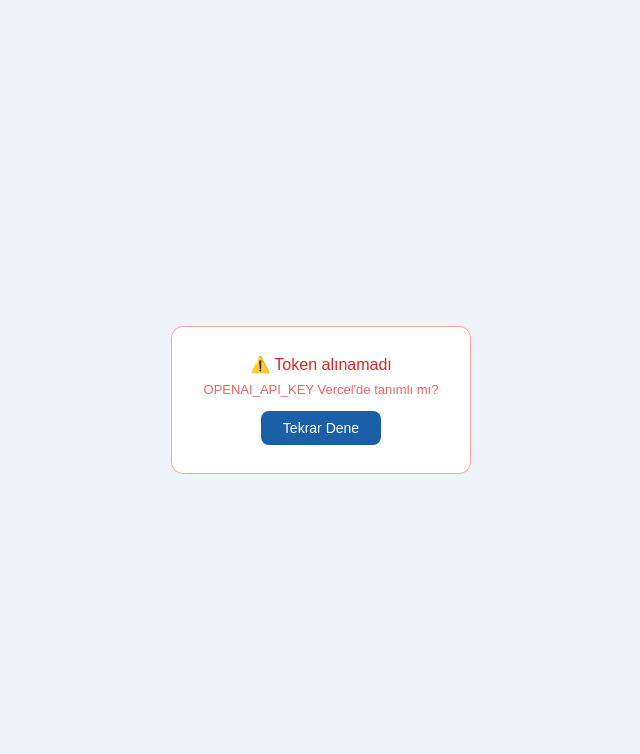
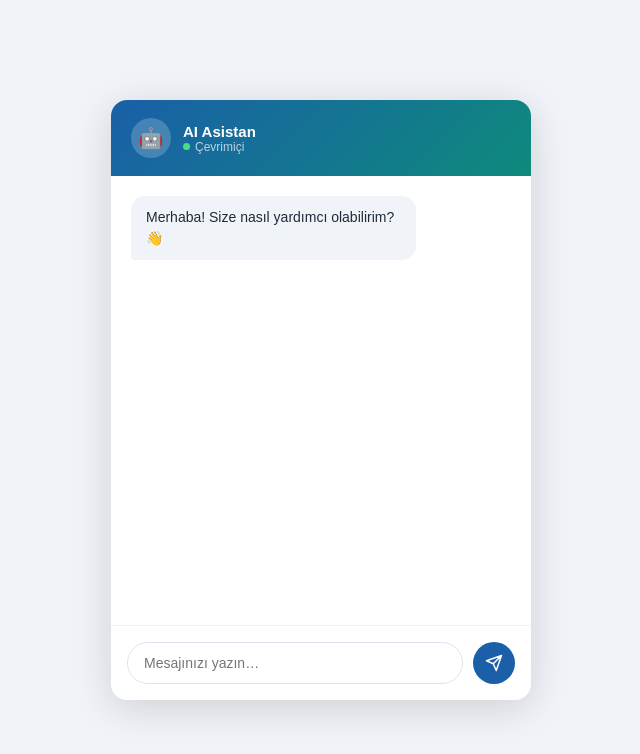
Before and after one commit to YigitEracun/ChatbotOpai, a Next.js app: page / in a window 1280 px wide. Shown: the top 754 px of the page, without its empty margins (319-959 px from the left). Built offline with nearby package versions, Linux system fonts and the light colour scheme; no server answers.

Commit message:
Update page.tsx

```diff
--- a/src/app/page.tsx
+++ b/src/app/page.tsx
@@ -1,94 +1,211 @@
 'use client';
 
-import { useEffect, useState } from 'react';
-
-declare global {
-  namespace JSX {
-    interface IntrinsicElements {
-      'openai-chatkit': React.DetailedHTMLProps<
-        React.HTMLAttributes<HTMLElement> & { 'client-secret'?: string },
-        HTMLElement
-      >;
-    }
-  }
-}
+import { useState, useRef, useEffect, KeyboardEvent } from 'react';
 
 export default function Home() {
-  const [secret, setSecret] = useState<string | null>(null);
-  const [error, setError]   = useState<string | null>(null);
+  const [messages, setMessages] = useState<{ text: string; type: 'user' | 'bot' | 'typing' }[]>([
+    { text: 'Merhaba! Size nasıl yardımcı olabilirim? 👋', type: 'bot' }
+  ]);
+  const [inputValue, setInputValue] = useState('');
+  const messagesEndRef = useRef<HTMLDivElement>(null);
 
   useEffect(() => {
-    const s = document.createElement('script');
-    s.src  = 'https://cdn.openai.com/chatkit/v1/chatkit.js';
-    s.type = 'module';
-    document.head.appendChild(s);
-  }, []);
+    messagesEndRef.current?.scrollIntoView({ behavior: 'smooth' });
+  }, [messages]);
 
-  useEffect(() => {
-    fetch('/api/chatkit/session', { method: 'POST' })
-      .then(r => r.json())
-      .then(d => {
-        const val = typeof d.client_secret === 'string'
-          ? d.client_secret
-          : d.client_secret?.value;
-        if (!val) throw new Error('Token alınamadı');
-        setSecret(val);
-      })
-      .catch(e => setError(e.message));
-  }, []);
+  const sendMessage = async () => {
+    const text = inputValue.trim();
+    if (!text) return;
 
-  if (error) return (
-    <div style={styles.center}>
-      <div style={styles.errorBox}>
-        <p>⚠️ {error}</p>
-        <p style={{fontSize:13,marginTop:8,opacity:0.7}}>OPENAI_API_KEY Vercel'de tanımlı mı?</p>
-        <button onClick={() => window.location.reload()} style={styles.retryBtn}>Tekrar Dene</button>
-      </div>
-    </div>
-  );
+    setInputValue('');
+    setMessages((prev) => [...prev, { text, type: 'user' }, { text: '', type: 'typing' }]);
 
-  if (!secret) return (
-    <div style={styles.center}>
-      <div style={styles.spinner} />
-      <p style={{color:'#8e9ab2',marginTop:16,fontSize:14}}>Bağlanıyor…</p>
-    </div>
-  );
+    try {
+      // Backend API'nize istek atıyoruz
+      const res = await fetch('/api/chatkit/session', { method: 'POST' });
+      const data = await res.json();
+
+      setMessages((prev) => {
+        const filtered = prev.filter((msg) => msg.type !== 'typing');
+        return [...filtered, { text: data.reply || 'Yanıt alınamadı.', type: 'bot' }];
+      });
+    } catch {
+      setMessages((prev) => {
+        const filtered = prev.filter((msg) => msg.type !== 'typing');
+        return [...filtered, { text: 'Bağlantı hatası. Lütfen tekrar deneyin.', type: 'bot' }];
+      });
+    }
+  };
+
+  const handleKeyDown = (e: KeyboardEvent<HTMLInputElement>) => {
+    if (e.key === 'Enter') {
+      sendMessage();
+    }
+  };
 
   return (
-    <div style={styles.center}>
-      <openai-chatkit client-secret={secret} style={styles.chatkit} />
+    <div style={styles.body}>
+      <div style={styles.chatWindow}>
+        <div style={styles.chatHeader}>
+          <div style={styles.avatar}>🤖</div>
+          <div>
+            <h2 style={{ color: '#fff', fontSize: '15px', fontWeight: 700, margin: 0 }}>AI Asistan</h2>
+            <div style={styles.online}>
+              <span style={styles.dot}></span>
+              <p style={{ margin: 0 }}>Çevrimiçi</p>
+            </div>
+          </div>
+        </div>
+
+        <div style={styles.messages}>
+          {messages.map((msg, index) => (
+            <div
+              key={index}
+              style={{
+                ...styles.msg,
+                ...(msg.type === 'user' ? styles.user : styles.bot),
+              }}
+            >
+              {msg.type === 'typing' ? (
+                <div style={styles.typing}><span>.</span><span>.</span><span>.</span></div>
+              ) : (
+                msg.text
+              )}
+            </div>
+          ))}
+          <div ref={messagesEndRef} />
+        </div>
+
+        <div style={styles.chatInput}>
+          <input
+            value={inputValue}
+            onChange={(e) => setInputValue(e.target.value)}
+            onKeyDown={handleKeyDown}
+            type="text"
+            placeholder="Mesajınızı yazın…"
+            style={styles.input}
+          />
+          <button onClick={sendMessage} style={styles.sendBtn}>
+            <svg viewBox="0 0 24 24" fill="none" width="18" height="18">
+              <path
+                d="M22 2L11 13M22 2l-7 20-4-9-9-4 20-7z"
+                stroke="white"
+                strokeWidth="2"
+                strokeLinecap="round"
+                strokeLinejoin="round"
+              />
+            </svg>
+          </button>
+        </div>
+      </div>
     </div>
   );
 }
 
-const styles: Record<string, React.CSSProperties> = {
-  center: {
-    display: 'flex', flexDirection: 'column',
-    alignItems: 'center', justifyContent: 'center',
-    height: '100vh', background: '#f0f4f8',
+const styles = {
+  body: {
+    fontFamily: 'sans-serif',
+    background: '#f0f4f8',
+    display: 'flex',
+    alignItems: 'center',
+    justifyContent: 'center',
+    height: '100vh',
+    margin: 0,
   },
-  chatkit: {
-    width: '420px', height: '600px',
+  chatWindow: {
+    width: '420px',
+    height: '600px',
+    background: '#fff',
     borderRadius: '16px',
     boxShadow: '0 8px 40px rgba(0,0,0,0.15)',
+    display: 'flex',
+    flexDirection: 'column' as const,
     overflow: 'hidden',
   },
-  errorBox: {
-    background: '#fff', border: '1px solid #fca5a5',
-    borderRadius: '12px', padding: '28px 32px', textAlign: 'center',
-    color: '#dc2626',
+  chatHeader: {
+    background: 'linear-gradient(135deg, #1a5fa8, #0e8a7c)',
+    padding: '18px 20px',
+    display: 'flex',
+    alignItems: 'center',
+    gap: '12px',
   },
-  retryBtn: {
-    marginTop: '14px', padding: '9px 22px',
-    background: '#1a5fa8', color: '#fff',
-    border: 'none', borderRadius: '8px',
-    cursor: 'pointer', fontSize: '14px',
+  avatar: {
+    width: '40px',
+    height: '40px',
+    background: 'rgba(255,255,255,0.2)',
+    borderRadius: '50%',
+    display: 'flex',
+    alignItems: 'center',
+    justifyContent: 'center',
+    fontSize: '20px',
   },
-  spinner: {
-    width: '36px', height: '36px',
-    border: '3px solid #dce2ed',
-    borderTopColor: '#1a5fa8',
+  online: {
+    display: 'flex',
+    alignItems: 'center',
+    gap: '5px',
+    color: 'rgba(255,255,255,0.7)',
+    fontSize: '12px',
+  },
+  dot: {
+    width: '7px',
+    height: '7px',
     borderRadius: '50%',
-    animation: 'spin 0.8s linear infinite',
+    background: '#4ade80',
+  },
+  messages: {
+    flex: 1,
+    overflowY: 'auto' as const,
+    padding: '20px',
+    display: 'flex',
+    flexDirection: 'column' as const,
+    gap: '12px',
+  },
+  msg: {
+    maxWidth: '75%',
+    padding: '11px 15px',
+    borderRadius: '14px',
+    fontSize: '14px',
+    lineHeight: 1.5,
+  },
+  bot: {
+    background: '#f0f4f8',
+    color: '#1e2a3b',
+    borderBottomLeftRadius: '4px',
+    alignSelf: 'flex-start',
+  },
+  user: {
+    background: '#1a5fa8',
+    color: '#fff',
+    borderBottomRightRadius: '4px',
+    alignSelf: 'flex-end',
+  },
+  typing: {
+    display: 'flex',
+    gap: '5px',
+  },
+  chatInput: {
+    padding: '16px',
+    borderTop: '1px solid #eef1f6',
+    display: 'flex',
+    gap: '10px',
+  },
+  input: {
+    flex: 1,
+    padding: '11px 16px',
+    border: '1px solid #dce2ed',
+    borderRadius: '24px',
+    fontSize: '14px',
+    outline: 'none',
+  },
+  sendBtn: {
+    width: '42px',
+    height: '42px',
+    background: '#1a5fa8',
+    border: 'none',
+    borderRadius: '50%',
+    cursor: 'pointer',
+    display: 'flex',
+    alignItems: 'center',
+    justifyContent: 'center',
   },
 };
```
